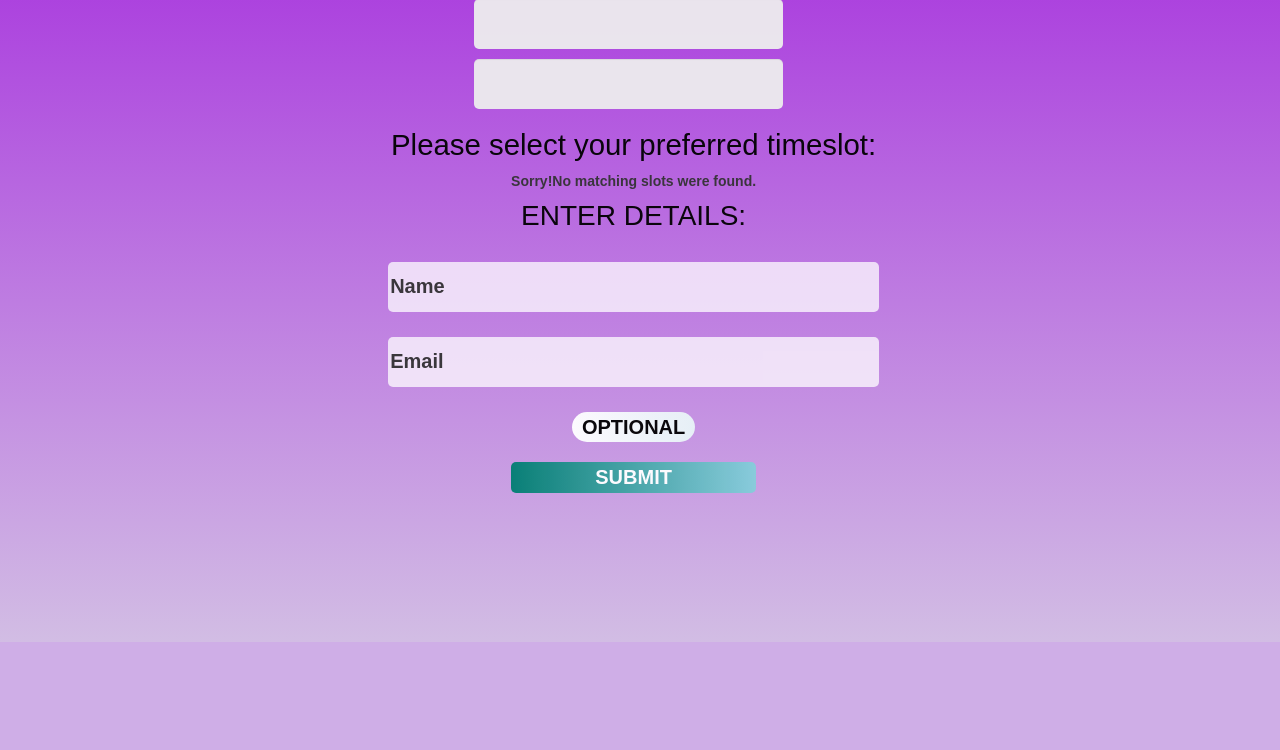
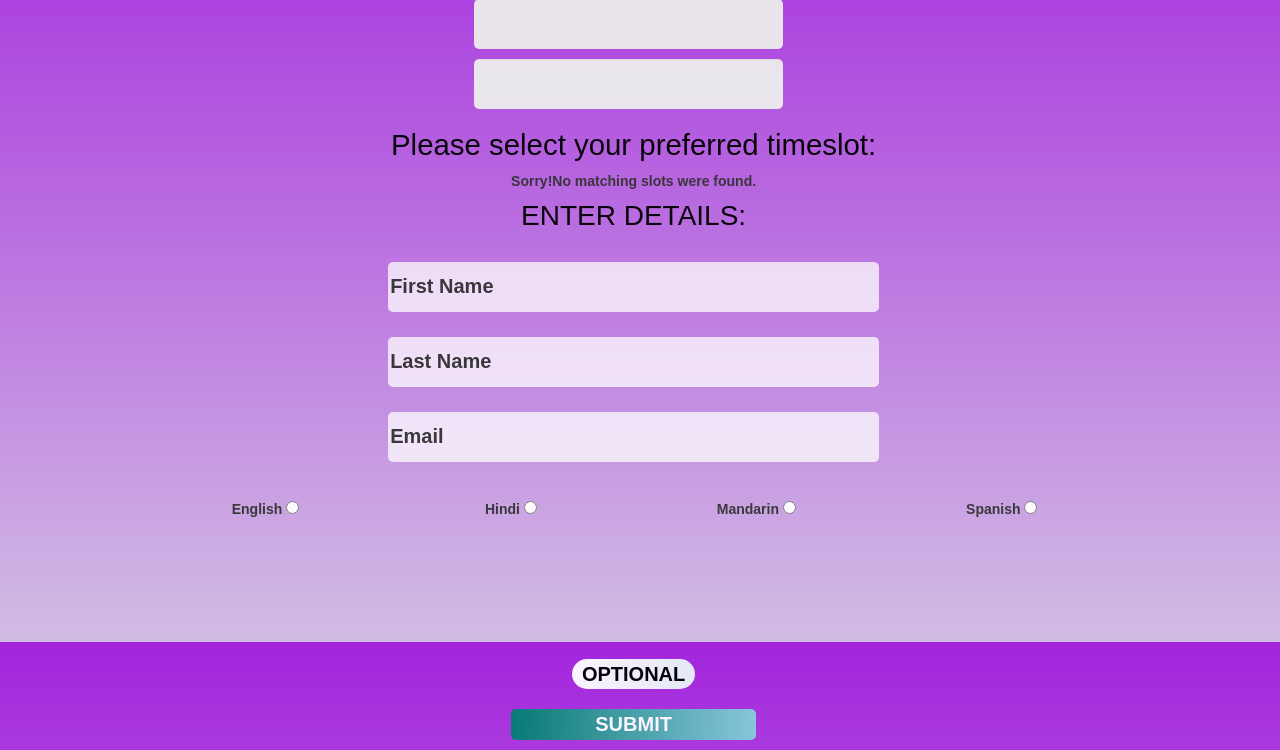
Before and after one commit to Project-HealthMatch/VolunteerPortal, a PHP site: page /search.php in a window 1280 px wide. Shown: the part 158-908 px from the top of the page. Before the commit the page ends 800 px from the top, so only its background shows below. Run offline with PHP 8.4, Linux system fonts and the light colour scheme; data that the repository does not hold is empty; some libraries are stand-ins or nearby versions.

Commit message:
Update search.php

```diff
--- a/search.php
+++ b/search.php
@@ -652,6 +652,19 @@ margin: 0;
     }
 }
 
+        	  .grid{
+	display: grid;
+	padding: 2rem;
+grid-template-columns: 1fr 1fr  1fr 1fr;
+grid-template-rows: 1fr;
+}
+
+      }
+
+.lang{
+
+    color: black;
+}
           </style>
 
 
@@ -1567,8 +1580,17 @@ $n=sizeof($emptyarray);
                       <input
                         required
                         type="text"
-                        name="name"
-                       placeholder="Name"
+                        name="FirstName"
+                       placeholder="First Name"
+                      />
+                    </div>
+   <div class="form-group">
+
+                      <input
+                        required
+                        type="text"
+                        name="LastName"
+                       placeholder="Last Name"
                       />
                     </div>
                     <div class="form-group" class="headervolunteer">
@@ -1576,10 +1598,28 @@ $n=sizeof($emptyarray);
                       <input
                         required
                         type="email"
-                        name="email"
+                        name="Email"
                      placeholder="Email"
                       />
                     </div>
+<div class="grid" style="text-align: center;">
+<div>
+      <td>English</td>
+      <th><input class="lang" type="radio" name="Languages" value="E"></th>
+</div>
+<div>
+      <td>Hindi</td>
+      <th><input class="lang" type="radio" name="Languages" value="H"></th>
+
+</div><div>	      <td>Mandarin</td>
+      <th><input class="lang" type="radio" name="Languages" value="M"></th>
+</div>
+<div style="text-align: center;">
+      <td>Spanish</td>
+      <th><input class="lang" type="radio" name="Languages" value="S"></th>
+ </div>
+
+</div>
 
 
     <input id="showHiddenBlock"type="button" class="optionalbtn" value="OPTIONAL">
@@ -1808,7 +1848,7 @@ $n=sizeof($emptyarray);
   </select><div class="optiontitle">
                 <input
                   type="tel"
-                  name="phonenumber"
+                  name="Phone"
               class="border"
                   placeholder="Phone Number"
 
@@ -1924,7 +1964,7 @@ $n=sizeof($emptyarray);
 
                 Gender:
 
-                <select name="gender" class="selectwidth"  type="text">
+                <select name="Gender" class="selectwidth"  type="text">
                   <option value="RNS">Rather not say</option>
                   <option value="Male">Male</option>
                   <option value="Female">Female</option>
```
